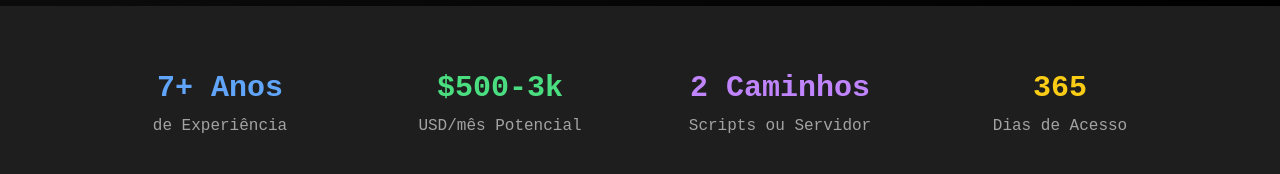
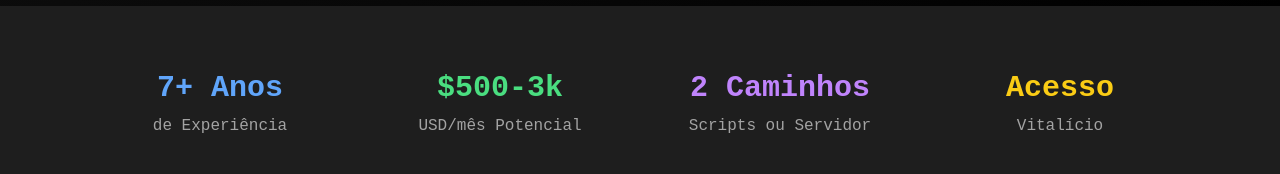
Before and after one commit to klandestino7/portfolio, a Next.js app: page /curso in a window 1280 px wide. Shown: the part 626-800 px from the top of the page. Built offline with nearby package versions, Linux system fonts and the light colour scheme.

Commit message:
tweak: alterando para acesso vitalicio

```diff
--- a/app/curso/sections/faq.tsx
+++ b/app/curso/sections/faq.tsx
@@ -26,7 +26,7 @@ export const FAQ = () => {
                             Por quanto tempo terei acesso ao curso?
                         </AccordionTrigger>
                         <AccordionContent className="text-neutral-300">
-                            O acesso ao curso é por 365 dias. Já o acesso à Comunidade Master Developers, caso você escolha essa
+                            O acesso ao curso é vitalício. E o acesso à Comunidade Master Developers, caso você escolha essa
                             opção, é permanente.
                         </AccordionContent>
                     </AccordionItem>
@@ -36,7 +36,7 @@ export const FAQ = () => {
                             Qual a diferença entre os dois planos?
                         </AccordionTrigger>
                         <AccordionContent className="text-neutral-300">
-                            O plano básico (R$ 297,90) inclui apenas o curso com acesso por 365 dias. O plano completo (R$ 495,80)
+                            O plano básico (R$ 297,90) inclui apenas o curso com acesso vitalício. O plano completo (R$ 495,80)
                             inclui o curso e também acesso permanente à Comunidade Master Developers, onde você terá suporte direto,
                             conteú permanente à Comunidade Master Developers, onde você terá suporte direto, conteúdos exclusivos,
                             networking com outros desenvolvedores e muito mais.
--- a/app/curso/sections/offer-section.tsx
+++ b/app/curso/sections/offer-section.tsx
@@ -23,7 +23,7 @@ export const OfferSection = () => {
                         <div className="absolute top-0 left-0 w-full h-1 bg-gradient-to-r from-blue-500 to-purple-500"></div>
                         <CardHeader>
                             <CardTitle className="text-2xl text-white">Curso Completo</CardTitle>
-                            <p className="text-neutral-400">Acesso por 365 dias</p>
+                            <p className="text-neutral-400">Acesso vitalício</p>
                         </CardHeader>
                         <CardContent className="space-y-6">
                             <div className="text-center">
@@ -50,7 +50,7 @@ export const OfferSection = () => {
                                 </li>
                                 <li className="flex items-center space-x-3">
                                     <Check className="w-5 h-5 text-green-400" />
-                                    <span>Acesso por 365 dias</span>
+                                    <span>Acesso vitalício </span>
                                 </li>
                             </ul>
 
--- a/app/curso/sections/social-proof.tsx
+++ b/app/curso/sections/social-proof.tsx
@@ -18,8 +18,8 @@ export const SocialProof = () => {
                         <div className="text-neutral-400">Scripts ou Servidor</div>
                     </div>
                     <div>
-                        <div className="text-3xl font-bold text-yellow-400 mb-2">365</div>
-                        <div className="text-neutral-400">Dias de Acesso</div>
+                        <div className="text-3xl font-bold text-yellow-400 mb-2">Acesso</div>
+                        <div className="text-neutral-400">Vitalício</div>
                     </div>
                 </div>
             </div>
```
